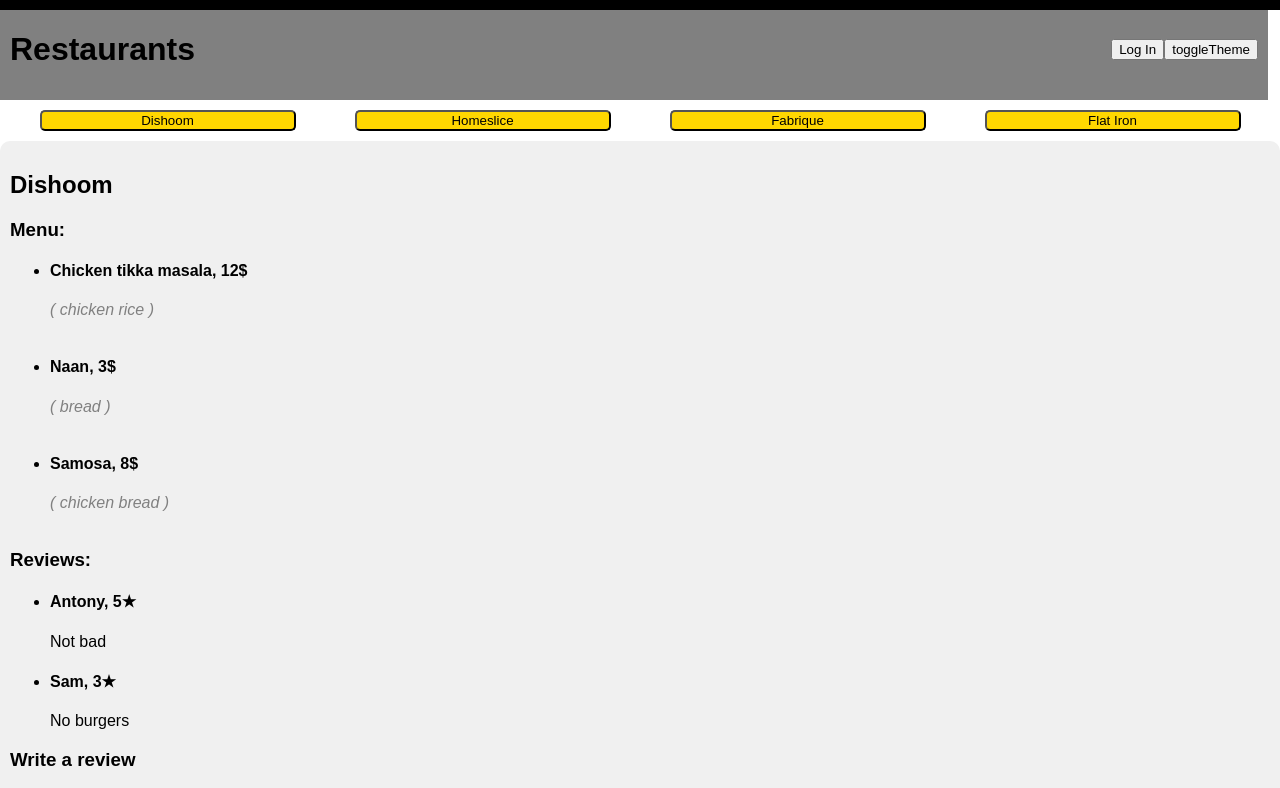
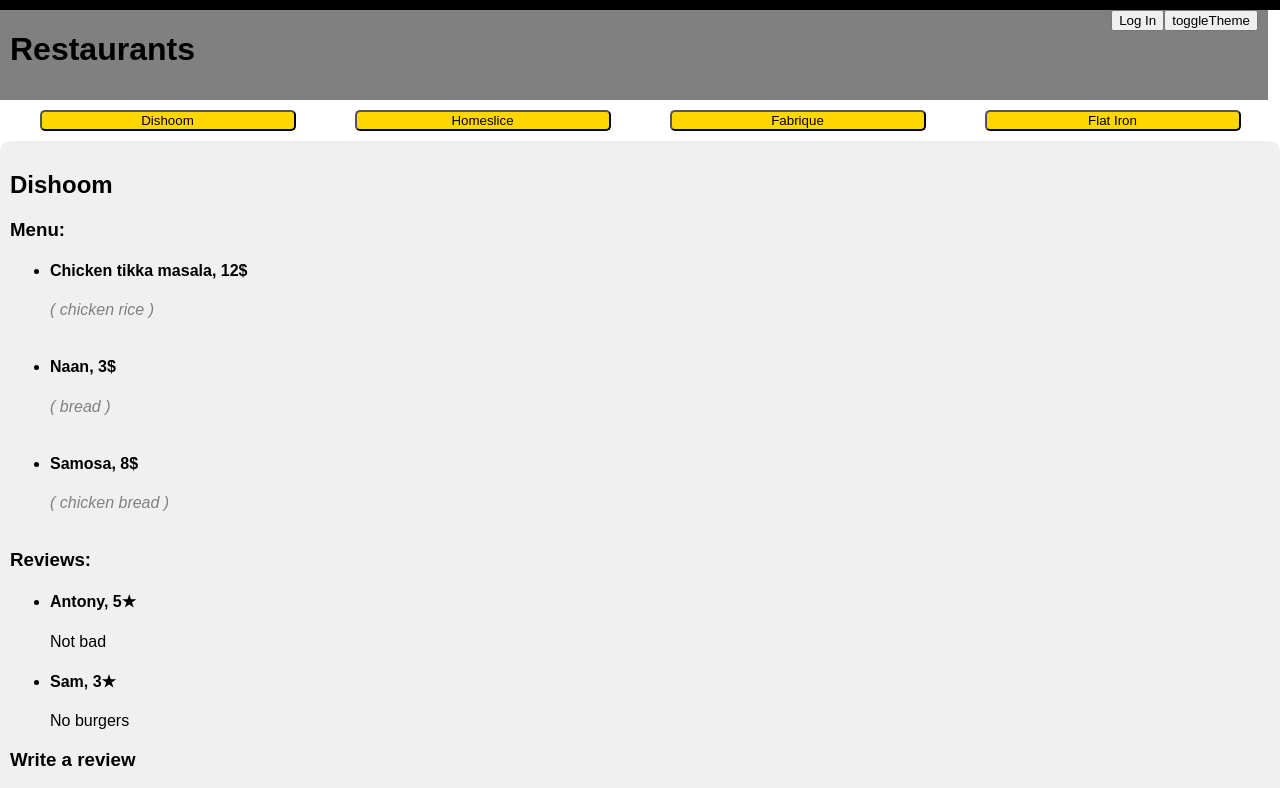
Before and after one commit to Mysterious-cactus/ReactHomework, a React (Vite) app: page / in a window 1280 px wide. Shown: the top 788 px of the page. Built offline with nearby package versions, Linux system fonts and the light colour scheme.

Commit message:
Homework 5 edited after feedback

```diff
--- a/src/components/counter/component.jsx
+++ b/src/components/counter/component.jsx
@@ -1,19 +1,13 @@
-import { useTheme } from '../themeContext/component';
-import classNames from 'classnames';
-import styles from "./styles.module.css"
+
+import { CounterButton } from '../counterButton/component';
 
 export const Counter = ({ count, decrement, increment }) => {
-    const { value: themeMode } = useTheme();
 
     return (
         <>
-            <button className={classNames({[styles.buttonLight]: themeMode === "light",
-                                           [styles.buttonDark]: themeMode === "dark",}, styles.counterButton)}
-                    onClick={decrement}>-</button>
+            <CounterButton onClickFunc={decrement}>-</CounterButton>
                 {count}
-            <button className={classNames({[styles.buttonLight]: themeMode === "light",
-                                           [styles.buttonDark]: themeMode === "dark",}, styles.counterButton)}
-                    onClick={increment}>+</button>
+            <CounterButton onClickFunc={increment}>+</CounterButton>
         </>
     );
 };
--- /dev/null
+++ b/src/components/counterButton/component.jsx
@@ -0,0 +1,12 @@
+import { useTheme } from '../themeContext/component';
+import classNames from 'classnames';
+import styles from "./styles.module.css"
+
+export const CounterButton = ({children, onClickFunc}) => {
+    const { value: themeMode } = useTheme();
+    return (
+        <button className={classNames({[styles.buttonLight]: themeMode === "light",
+            [styles.buttonDark]: themeMode === "dark",}, styles.counterButton)}
+            onClick={onClickFunc}>{children}</button>
+    );
+};
--- a/src/components/dish/component.jsx
+++ b/src/components/dish/component.jsx
@@ -14,7 +14,7 @@
             <label className="text">( {ingredients.map((ingredient) => ingredient + " ")})</label>
             <br />
             <br />
-            { username != null ? <Counter count={count} increment={increment} decrement={decrement}/> : <></>}
+            { username != null ? <Counter count={count} increment={increment} decrement={decrement}/> : null}
         </li>
     );
 };
--- a/src/components/header/component.jsx
+++ b/src/components/header/component.jsx
@@ -1,26 +1,12 @@
-import { ToggleThemeButton } from "../toggleThemeButton/component";
 import classNames from "classnames";
 import styles from "./styles.module.css"
-import { useUser } from "../userContext/component";
+import { UserHeader } from "../user/component";
 
 export const Header = () => {
-    const { value: username, changeUser } = useUser();
     return (
         <div className={classNames(styles.headerContainer)}>
             <h1>Restaurants</h1>
-            <div style={{display: "inline-flex", justifyContent: "space-between", alignItems: "center"}}>
-                {username === null
-                    ?
-                        <button onClick={changeUser}>Log In</button>
-                    :
-                    <>
-                        <h2 style={{marginRight: "10px"}}>Hello, {username}!</h2>
-                        <button onClick={changeUser}>Log Out</button>
-                    </>
-
-                }
-                <ToggleThemeButton />
-            </div>
+            <UserHeader />
         </div>
     );
 };
--- /dev/null
+++ b/src/components/user/component.jsx
@@ -0,0 +1,22 @@
+import { ToggleThemeButton } from "../toggleThemeButton/component";
+import { useUser } from "../userContext/component";
+import classNames from 'classnames'
+import styles from "./styles.module.css"
+
+export const UserHeader = () => {
+    const { value: username, changeUser } = useUser();
+    return (
+        <div className={classNames(styles.userContainer)}>
+            {username === null
+                ?
+                    <button onClick={changeUser}>Log In</button>
+                :
+                <>
+                    <h2 style={{marginRight: "10px"}}>Hello, {username}!</h2>
+                    <button onClick={changeUser}>Log Out</button>
+                </>
+                }
+            <ToggleThemeButton />
+        </div>
+    );
+};
--- /dev/null
+++ b/src/components/user/styles.module.css
@@ -0,0 +1,5 @@
+.userContainer {
+    display: "inline-flex";
+    justify-content: "space-between";
+    align-items: "center";
+}
```
Also changed, not shown: src/components/counterButton/styles.module.css (renamed from src/components/counter/styles.module.css).
